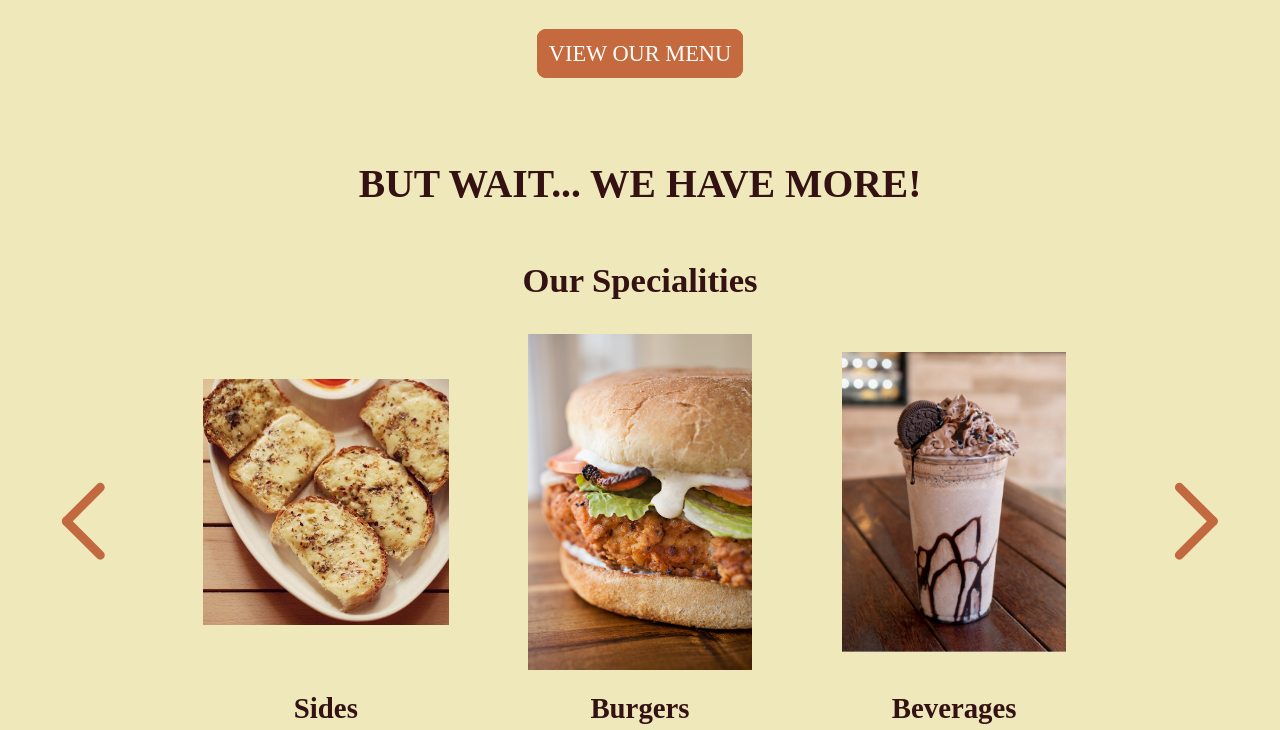
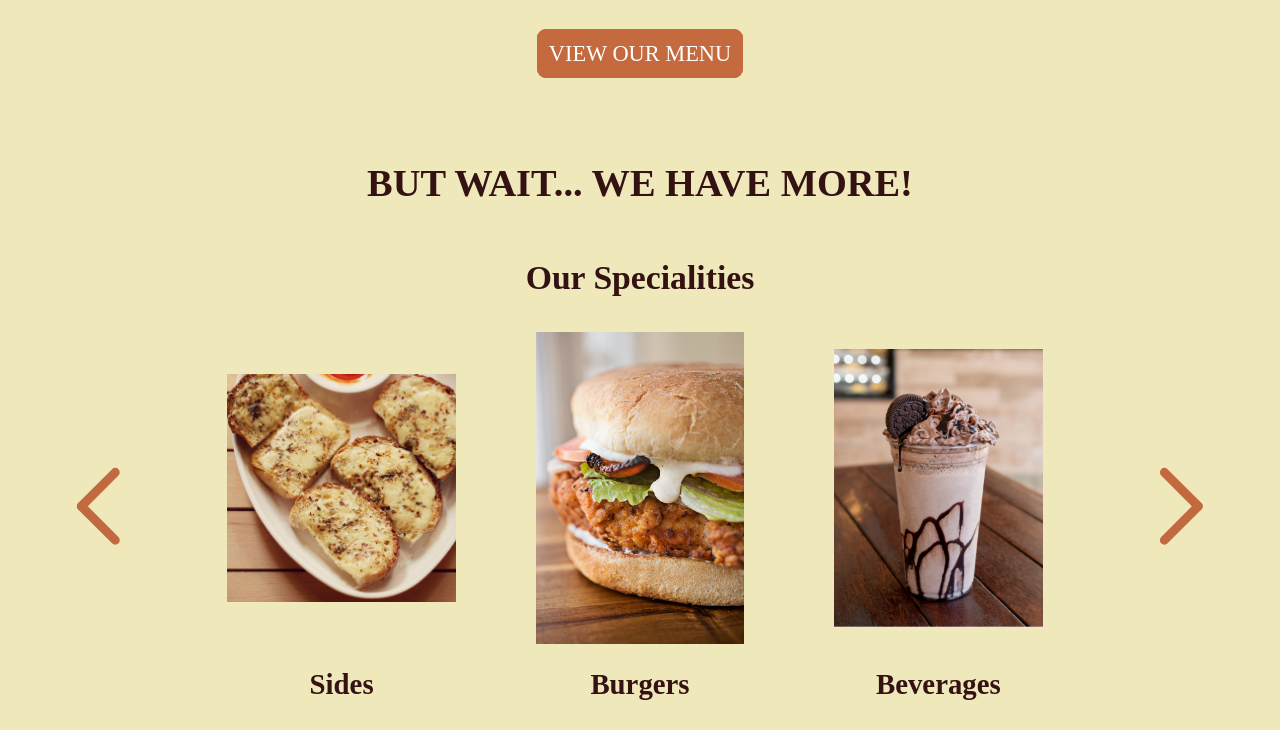
Before and after one commit to imd1005-web-development-winter-2023/assignment-02-Akhilknowsdawae, a plain HTML site: page index.html in a window 1280 px wide. Shown: the part 1432-2162 px from the top of the page. After the commit the page ends 2138 px from the top, so only its background shows below. Drawn offline with Linux system fonts and the light colour scheme.

Commit message:
font size changes

```diff
--- a/style.css
+++ b/style.css
@@ -248,7 +248,7 @@ padding-bottom:25px;
 }
 
 .middle2title{
-  font-size: 165%;
+  font-size: 160%;
   color: #341213;
   text-transform: uppercase;
   text-align: center;
@@ -256,7 +256,7 @@ padding-bottom:25px;
 
 .middle2sub {
   margin-top: 40px;
-  font-size:185%;
+  font-size:180%;
   color: #341213;
   text-transform: capitalize;
   text-align: center;
@@ -281,7 +281,7 @@ grid-template-columns: 13% 74% 13%;
   grid-template-rows: 90% 10%;
   column-gap: 90px;
   row-gap:10px;
-  width:90%;
+  width:85%;
   place-self:center;
 
   /* Used for testing border location
@@ -302,9 +302,16 @@ grid-template-columns: 13% 74% 13%;
 }
 
 .middle2-content-left-arrow{
+  padding-left: 30px;
   place-self: center;
 }
 
 .middle2-content-right-arrow{
+  padding-right: 30px;
   place-self: center;
 }
+
+.middle3{
+  margin-top:90px;
+  background-color: #C2693F;
+}
```
